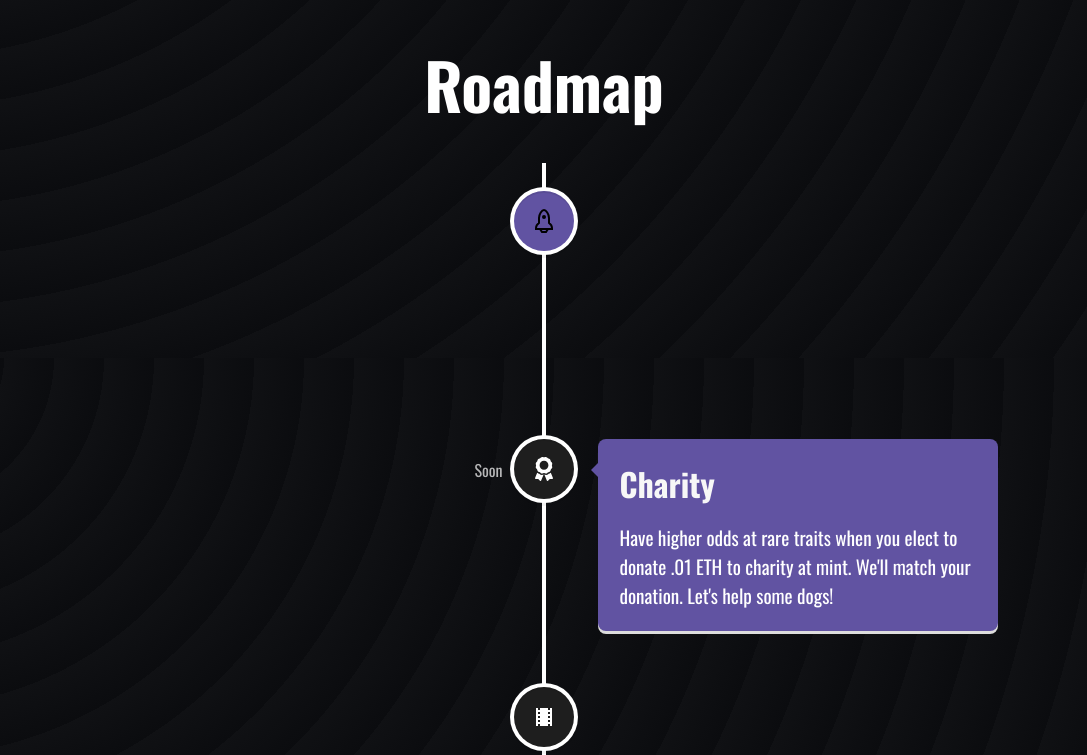
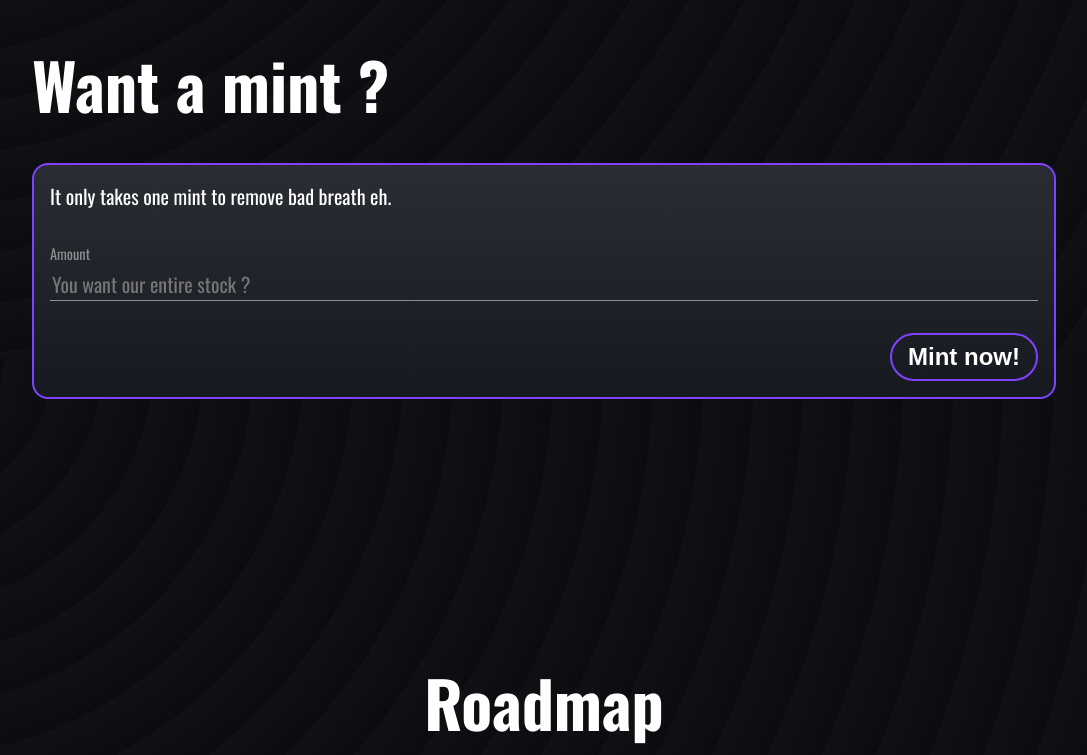
Before and after one commit to Mannvender/eagles-rule, a Next.js app: page / in a window 1280 px wide. Shown: the part 2042-2797 px from the top of the page, without its empty margins (96-1183 px from the left). Built offline with nearby package versions, Linux system fonts and the light colour scheme.

Commit message:
added mint widget

```diff
--- /dev/null
+++ b/components/Button.js
@@ -0,0 +1,19 @@
+import styled from "styled-components";
+
+export default styled.button`
+  border: 2px solid ${(props) => props.theme.colors.primary};
+  border-radius: 32px;
+  background: transparent;
+  font-size: 1rem;
+  font-weight: 600;
+  color: #fff;
+  padding: 8px 16px;
+  cursor: pointer;
+  transition: color 0.3s ease-in-out;
+  &:hover {
+    color: rgb(130, 65, 255);
+  }
+  @media (min-width: 1024px) {
+    font-size: 1.5rem;
+  }
+`;
--- a/components/Header.js
+++ b/components/Header.js
@@ -30,6 +30,7 @@ const Link = styled(LinkBase)`
   text-decoration: none;
   color: ${({ theme }) => theme.colors.offWhite};
   font-size: 1.2rem;
+  transition: color 0.3s ease-in-out;
   &:hover {
     color: ${({ theme }) => theme.colors.primary};
   }
@@ -58,6 +59,24 @@ const BottomNav = styled(Flex)`
 const StyledLink = styled(Link)`
   font-size: 0.9rem;
   font-weight: 400;
+`;
+const Reddit = styled(FaRedditAlien)`
+  transition: color 0.3s ease-in-out;
+  &:hover {
+    color: #ff4500;
+  }
+`;
+const Twitter = styled(FaTwitter)`
+  transition: color 0.3s ease-in-out;
+  &:hover {
+    color: rgb(29, 161, 242);
+  }
+`;
+const Discord = styled(FaDiscord)`
+  transition: color 0.3s ease-in-out;
+  &:hover {
+    color: #7289da;
+  }
 `;
 
 const Header = (props) => {
@@ -111,9 +130,24 @@ const Header = (props) => {
         </LinksContainer>
         <Box mx="auto" />
         <Box mr={[2, 4]} ml={(4, "auto")}>
-          <FaTwitter size="1.5rem" style={{ marginRight: "1rem" }} />
-          <FaDiscord size="1.5rem" style={{ marginRight: "1rem" }} />
-          <FaRedditAlien size="1.5rem" />
+          <LinkBase
+            style={{ textDecoration: "none", color: "inherit" }}
+            href="#"
+          >
+            <Twitter size="1.5rem" style={{ marginRight: "1rem" }} />
+          </LinkBase>
+          <LinkBase
+            style={{ textDecoration: "none", color: "inherit" }}
+            href="#"
+          >
+            <Discord size="1.5rem" style={{ marginRight: "1rem" }} />
+          </LinkBase>
+          <LinkBase
+            style={{ textDecoration: "none", color: "inherit" }}
+            href="#"
+          >
+            <Reddit size="1.5rem" />
+          </LinkBase>
         </Box>
       </Flex>
 
--- /dev/null
+++ b/components/Input.js
@@ -0,0 +1,10 @@
+import styled from "styled-components";
+
+export default styled.input`
+  background: transparent;
+  border: none;
+  color: #fff;
+  font-size: inherit;
+  font-family: inherit;
+  outline: none;
+`;
--- /dev/null
+++ b/components/Label.js
@@ -0,0 +1,6 @@
+import styled from "styled-components";
+
+export default styled.label`
+  font-size: 0.9rem;
+  color: rgb(143, 143, 143);
+`;
--- a/pages/index.js
+++ b/pages/index.js
@@ -1,5 +1,5 @@
 import React, { useState, useEffect } from "react";
-import { Box, Heading, Text, Image as RebassImage } from "rebass";
+import { Box, Heading, Text, Image as RebassImage, Flex } from "rebass";
 import styled, { useTheme } from "styled-components";
 import Web3 from "web3";
 import { isMobile } from "react-device-detect";
@@ -10,6 +10,9 @@ import Image from "next/image";
 import Header from "../components/Header";
 import Timeline from "../components/Timeline";
 import Slider from "../components/Slider";
+import Button from "../components/Button";
+import Label from "../components/Label";
+import Input from "../components/Input";
 
 const FloatingMetamask = styled.div`
   display: none;
@@ -42,6 +45,14 @@ const BannerContainer = styled(Box)`
     height: 600px;
     width: 1024px;
   }
+`;
+
+const MintWidget = styled(Box)`
+  background-image: linear-gradient(rgb(43, 45, 53) 0%, rgb(23, 25, 33) 100%);
+  background-repeat: no-repeat;
+  background-position: center center;
+  border-radius: 16px;
+  border: 2px solid ${({ theme }) => theme.colors.primary};
 `;
 
 const Index = () => {
@@ -184,6 +195,42 @@ const Index = () => {
           </Heading>
           <Slider />
         </Box>
+        <Box mb={[5, 7]} id="mint">
+          <Heading
+            fontSize={[6, 7]}
+            fontFamily="inherit"
+            mb={[2, 4]}
+            ml={[2, 0]}
+          >
+            Want a mint ?
+          </Heading>
+          <MintWidget p={[3]} mx={[2, 0]}>
+            <Text fontSize={[2, 3]} fontFamily="inherit" mb={[4]}>
+              It only takes one mint to remove bad breath eh.
+            </Text>
+            <Box my={[1]}>
+              <Label htmlFor="mint_amount">Amount</Label>
+            </Box>
+            <Box
+              sx={{
+                borderBottom: "1px solid rgb(143, 143, 143)",
+                fontSize: [2, 3],
+              }}
+              mb={[4]}
+            >
+              <Input
+                id="mint_amount"
+                name="amount"
+                type="number"
+                placeholder="You want our entire stock ?"
+                style={{ width: "100%" }}
+              />
+            </Box>
+            <Flex justifyContent="flex-end">
+              <Button variant="outline">Mint now!</Button>
+            </Flex>
+          </MintWidget>
+        </Box>
         <Box mb={[5, 7]} id="roadmap">
           <CustomHeading
             fontSize={[6, 7]}
```
